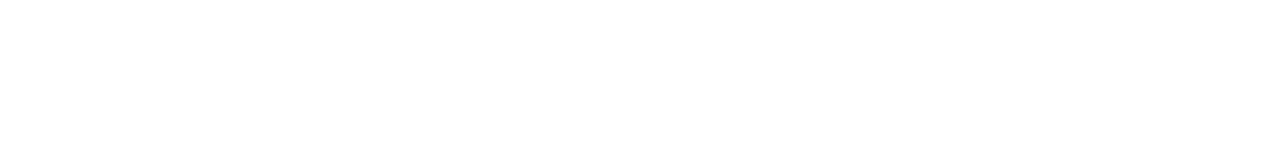
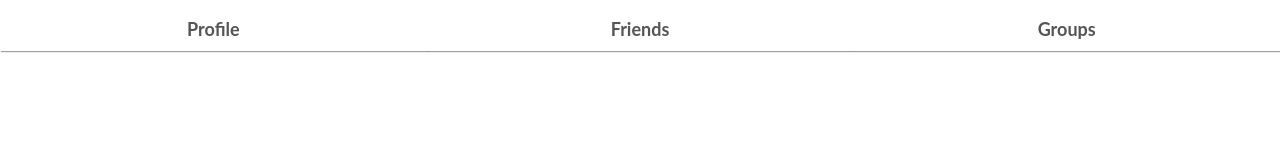
Before and after one commit to MayorGnarwhal/CPSC-350-Final-Project, a plain HTML site: page public/partials/navigation.html in a window 1280 px wide. Drawn offline with Linux system fonts and the light colour scheme.

Commit message:
Testing partials with navigation bar

```diff
--- /dev/null
+++ b/public/css/iframe.css
@@ -0,0 +1,3 @@
+body {
+    margin: 0;
+}
--- a/public/css/main-style.css
+++ b/public/css/main-style.css
@@ -1,3 +1,13 @@
+/*  */
+body {
+    background-color: #ccc;
+    margin: 0;
+}
+
+.content {
+    margin-top: 50px;
+}
+
 /* BUTTON STYLING */
 .btn {
     display: inline-block;
--- /dev/null
+++ b/public/css/navigation.css
@@ -0,0 +1,61 @@
+.nav-bar {
+    width: 100%;
+    position: fixed;
+    top: 0;
+    font-size: 18px;
+    font-family: lato,sans-serif;
+}
+
+iframe.nav-bar {
+    margin-bottom: 20px;
+}
+
+.nav-bar ul {
+    list-style: none;
+    display: flex;
+    margin: 6px 0;
+    padding: 0;
+}
+
+.nav-bar li {
+    width: 100%;
+    text-align: center;
+    position: relative;
+    margin: 0;
+    padding: 0;
+    box-shadow: -1px -1px 1px #FFFFFF70,1px 1px 1px #1f282f70;
+}
+
+.nav-bar a {
+    background: #FFF;
+    color: #555;
+    display: flex;
+    height: 2.5em;
+    align-items: center;
+    justify-content: center;
+    text-decoration: none;
+    font-weight: bold;
+    box-sizing: border-box;
+}
+
+.nav-bar a:hover {
+    background-color: #f5f5f5;
+    border-top: 4px solid black;
+    color: black;
+}
+.nav-blue a:hover {
+    border-top: 4px solid #0e76bb;
+    color: #0e76bb;
+}
+.nav-red a:hover {
+    border-top: 4px solid #E40032;
+    color: #E40032;
+}
+.nav-green a:hover {
+    border-top: 4px solid #53710f;
+    color: #53710f;
+}
+.nav-yellow a:hover {
+    border-top: 4px solid #FCBF06;
+    color: #FCBF06;
+}
--- a/public/partials/navigation.html
+++ b/public/partials/navigation.html
@@ -0,0 +1,23 @@
+<html>
+    <head>
+        <!-- STYLESHEETS -->
+        <link rel="stylesheet" href="../css/navigation.css">
+        <link rel="stylesheet" href="../css/iframe.css">
+    </head>
+    <body>
+        <!-- MAIN NAIVGATION BAR -->
+        <div class="nav-bar">
+            <ul>
+                <li class="nav-blue">
+                    <a href=""><span class="fa-solid fa-user"></span> Profile</a>
+                </li>
+                <li class="nav-blue">
+                    <a href=""><span class="fa-solid fa-user-group"></span> Friends</a>
+                </li>
+                <li class="nav-blue">
+                    <a href=""><span class="fa-solid fa-layer-group"></span> Groups</a>
+                </li>
+            </ul>
+        </div>
+    </body>
+</html>
```
Also changed, not shown: public/partials/post.html (added, +8 -0 lines), public/views/index.html (+12 -4 lines).
